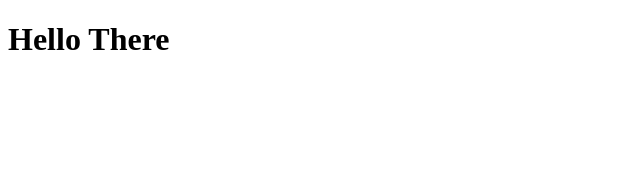
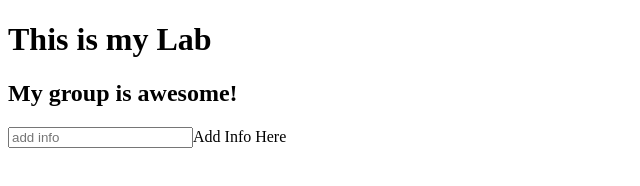
Before and after one commit to EvanJensen95/traceability-lab, a website: page public/index.html in a window 1280 px wide. Shown: the whole page, without its empty margins (0-640 px from the left). Drawn offline with nearby package versions, Linux system fonts and the light colour scheme.

Commit message:
new features

```diff
--- a/public/index.html
+++ b/public/index.html
@@ -4,11 +4,18 @@
     <meta charset="UTF-8">
     <meta http-equiv="X-UA-Compatible" content="IE=edge">
     <meta name="viewport" content="width=device-width, initial-scale=1.0">
-    <title>Hi</title>
+    <title>Traceability Lab</title>
 
     <script src="https://cdnjs.cloudflare.com/ajax/libs/axios/0.21.1/axios.min.js"></script>
 </head>
 <body>
-    <h1>Hello There</h1>
+    <h1>This is my Lab</h1>
+    <h2>My group is awesome!</h2>
+    <section>
+       <form>
+           <input type='text' placeholder='add info'
+           <button>Add Info Here</button>
+       </form>
+    </section>
 </body>
 </html>
```
Also changed, not shown: server.js (+11 -11 lines).
